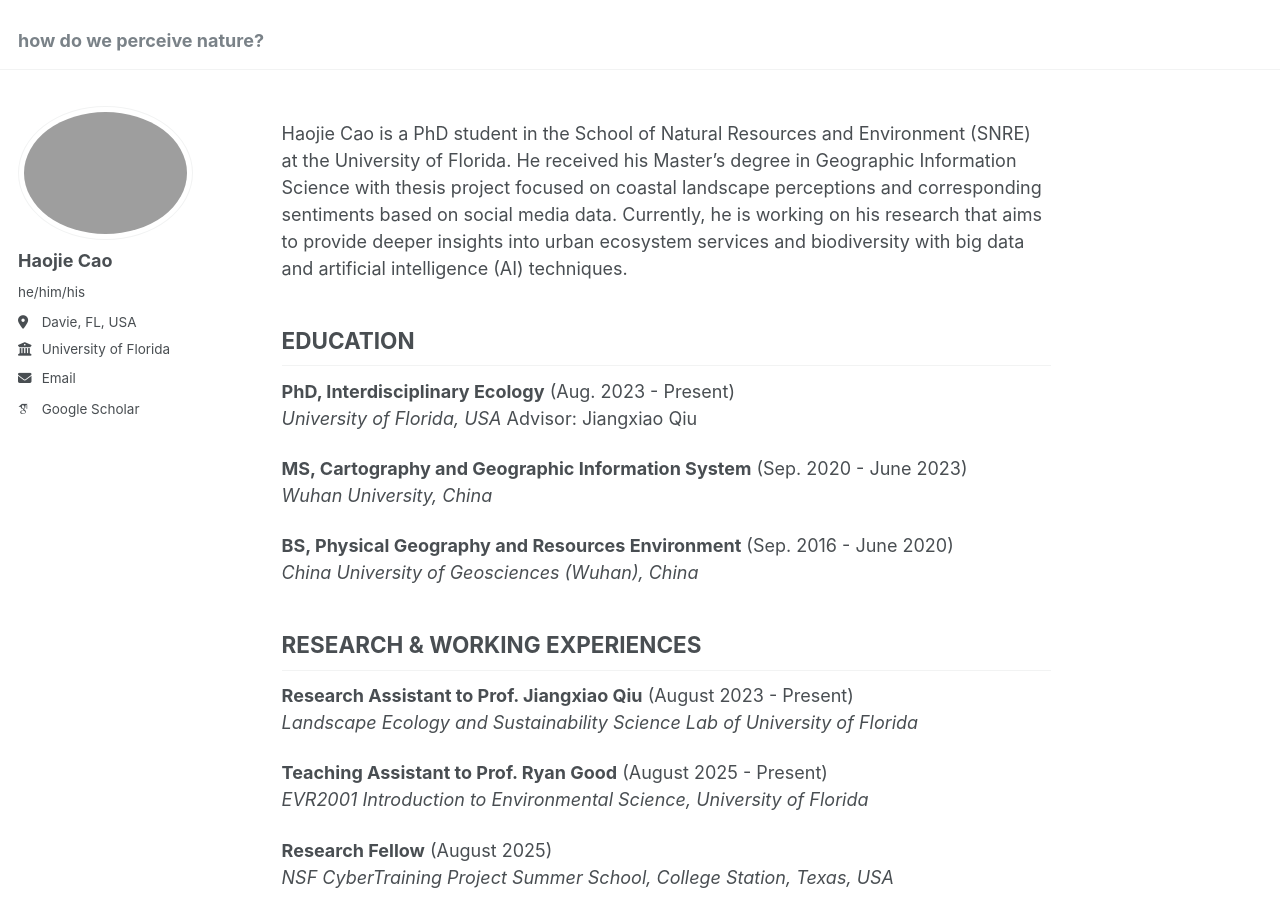
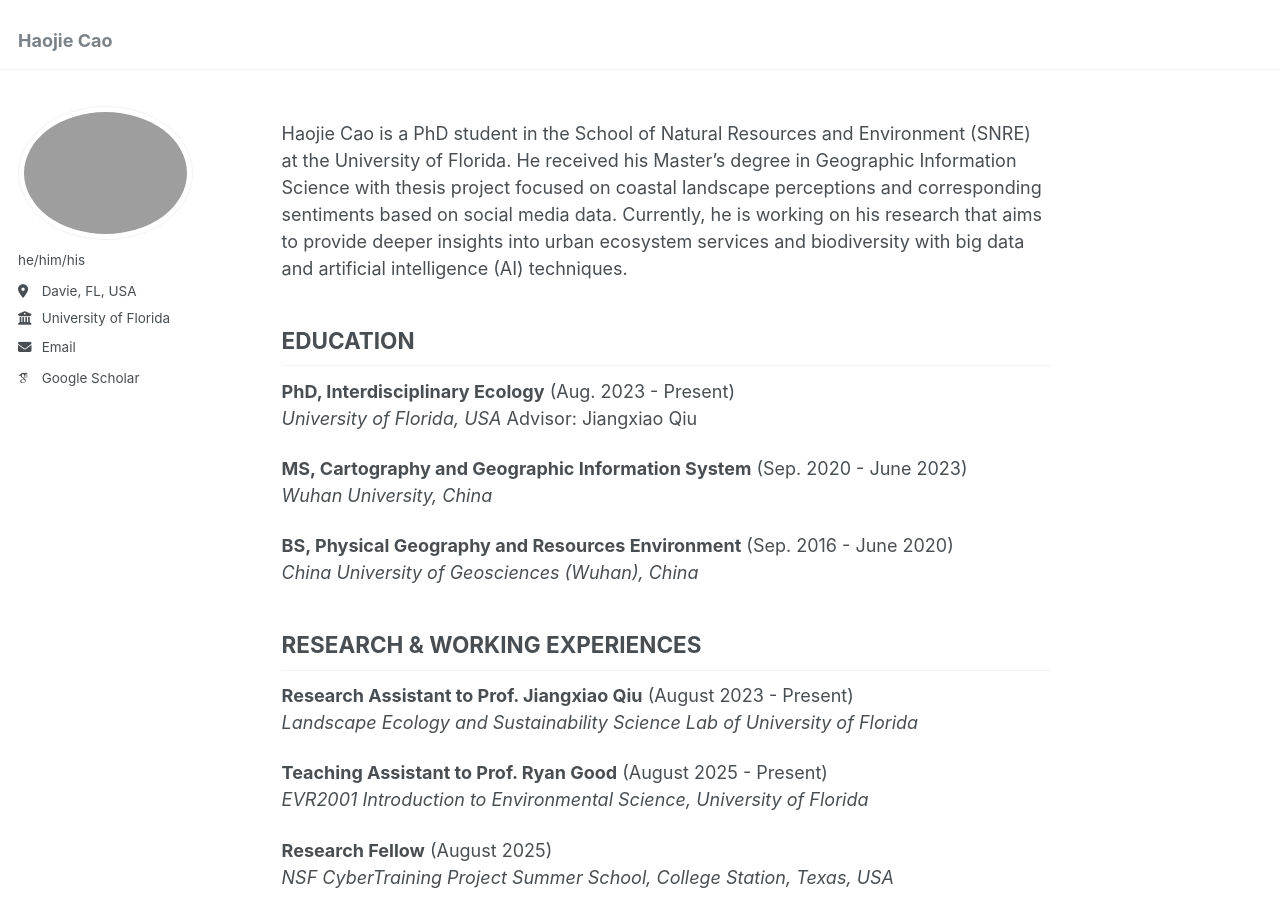
Before and after one commit to haojiecao42/haojiecao42.github.io, a Jekyll site: the page built from _pages/about.md, in a window 1280 px wide and 900 px high. Built offline with Jekyll 4.4.1, drawn with Linux system fonts in a browser that asks for light colours; some web fonts are replaced.

Commit message:
Update _config.yml

```diff
--- a/_config.yml
+++ b/_config.yml
@@ -8,7 +8,7 @@
 
 # Basic Site Settings
 locale                   : "en-US"
-title                    : "how do we perceive nature?"
+title                    : "Haojie Cao"
 title_separator          : "-"
 name                     : &name "Haojie Cao"
 description              : &description "personal website"
@@ -22,7 +22,7 @@ repository               : # "academicpages/academicpages.github.io"
 author:
   # Biographic information
   avatar           : "IMG_3591.jpg"
-  name             : "Haojie Cao"
+  name             : # "Haojie Cao"
   pronouns         : "he/him/his"
   bio              : # "Short biography for the left-hand sidebar"
   location         : "Davie, FL, USA"
```
